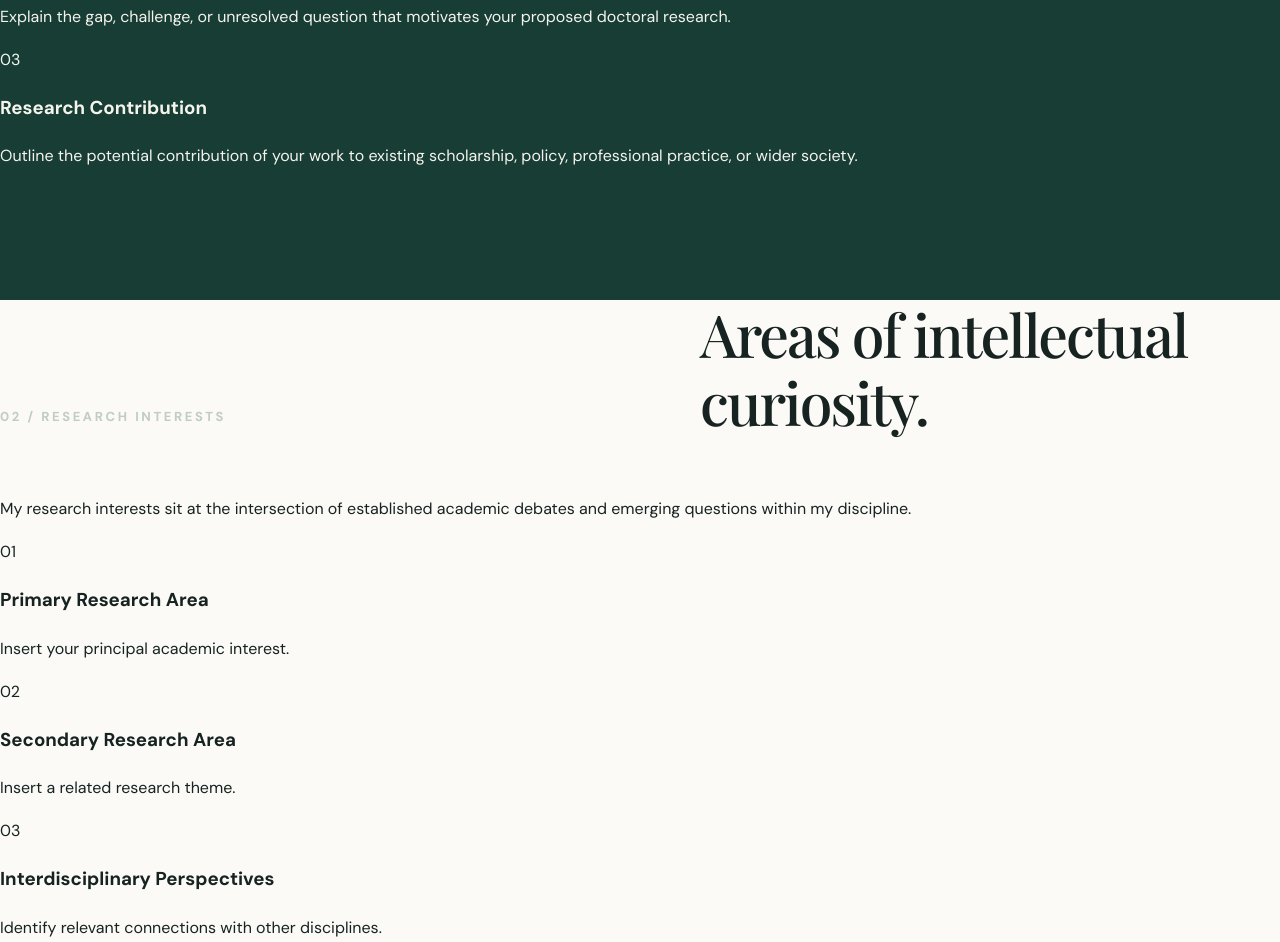
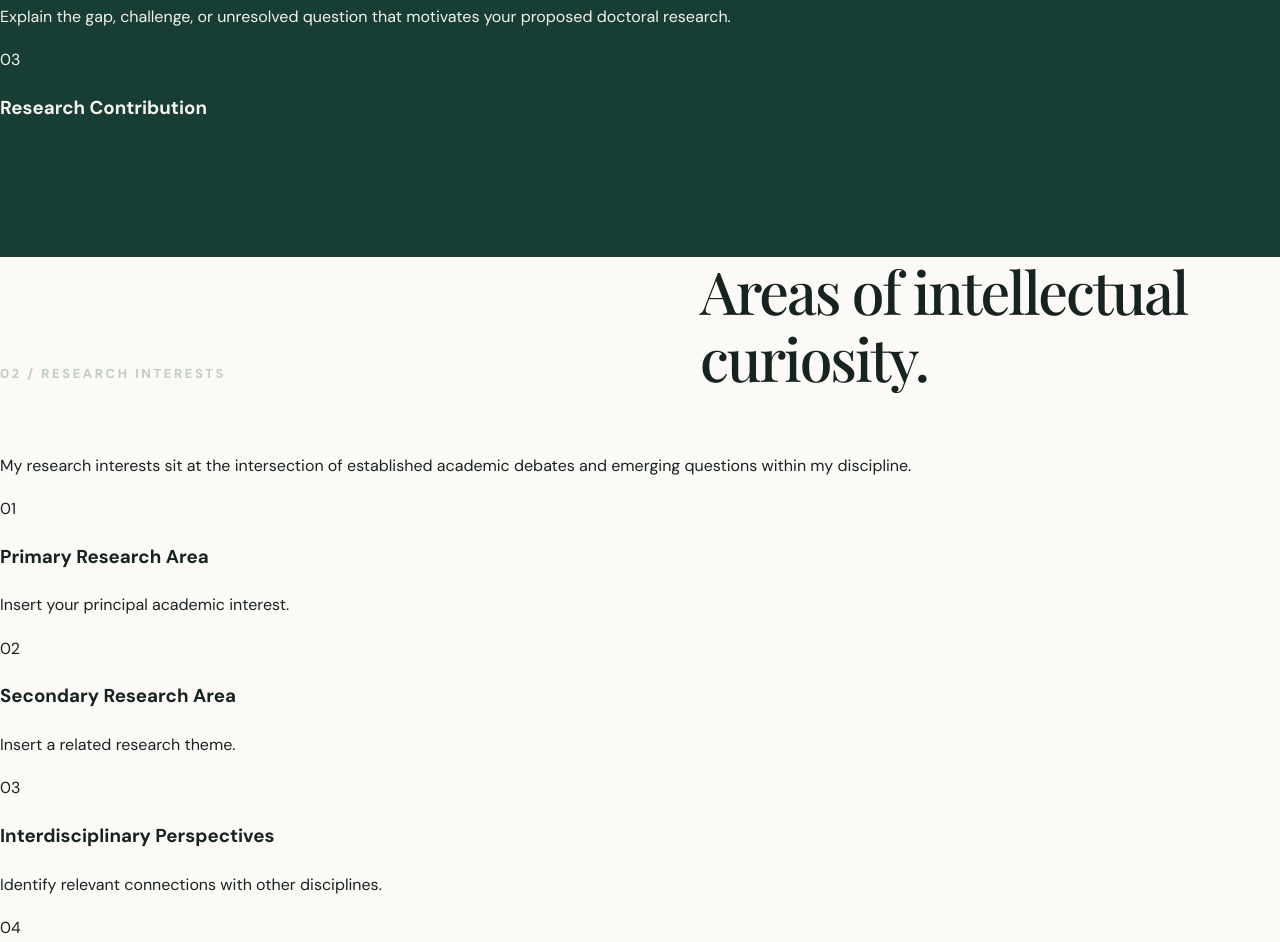
Before and after one commit to ufoize/atlas-research-portfolio, a plain HTML site: page index.html in a window 1280 px wide. Shown: the part 1333-2275 px from the top of the page. Drawn offline with nearby package versions, Linux system fonts and the light colour scheme.

Commit message:
Update index.html

```diff
--- a/index.html
+++ b/index.html
@@ -166,9 +166,6 @@
             <span class="card-index">03</span>
             <h3>Research Contribution</h3>
             <p>
-              Outline the potential contribution of your work to
-              existing scholarship, policy, professional practice,
-              or wider society.
             </p>
           </article>
 
```
